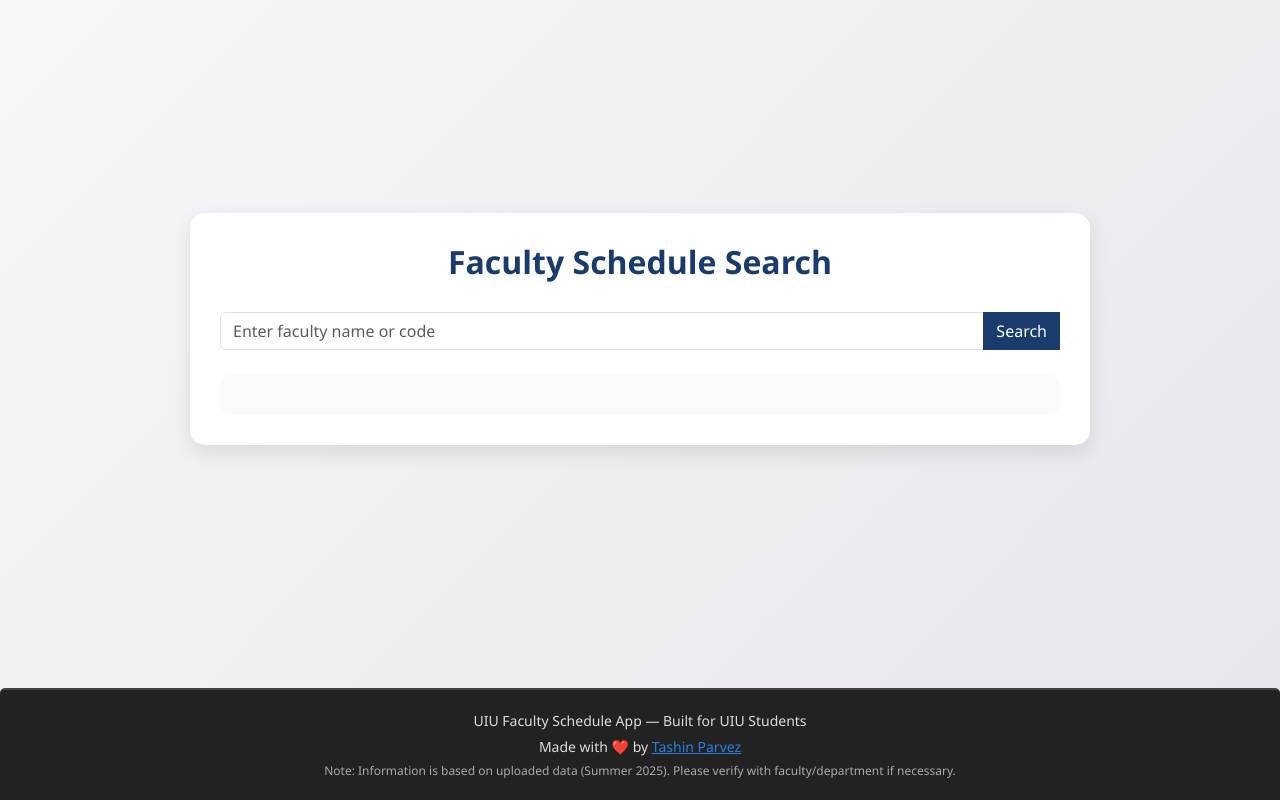
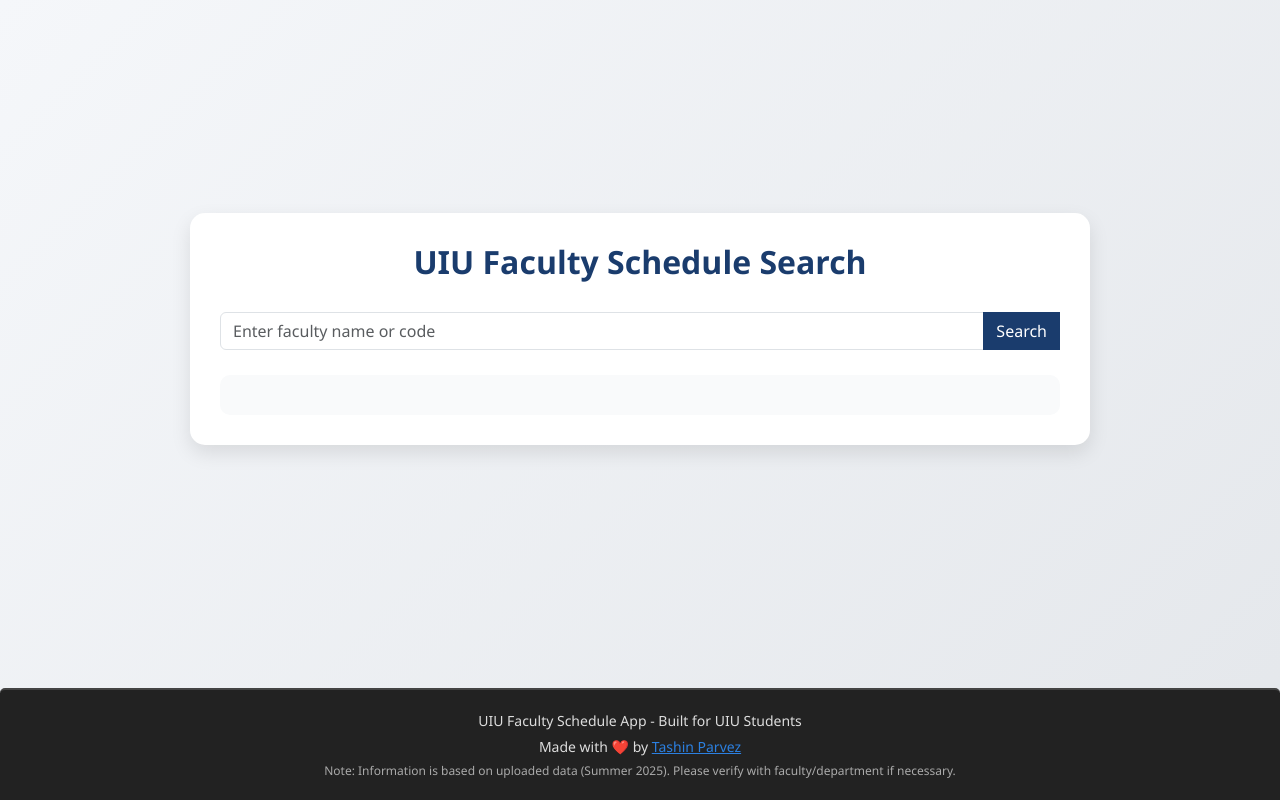
Before and after one commit to TashinParvez/uiu-faculty-schedule-app, a Flask app: page / in a window 1280 px wide. Run offline with Flask 3, Linux system fonts and the light colour scheme.

Commit message:
feat: all done V0.0.2.1

```diff
--- a/templates/index.html
+++ b/templates/index.html
@@ -227,7 +227,7 @@
 
     <main>
         <div class="container">
-            <h1>Faculty Schedule Search</h1>
+            <h1>UIU Faculty Schedule Search</h1>
             <form id="searchForm">
                 <div class="input-group mb-3">
                     <input type="text" id="searchInput" class="form-control" placeholder="Enter faculty name or code"
@@ -245,7 +245,7 @@
 
     <footer
         style="margin-top:30px; padding:15px; background:#222; color:#ddd; text-align:center; font-size:14px; border-radius:5px 5px 0 0;">
-        <p>UIU Faculty Schedule App — Built for UIU Students</p>
+        <p>UIU Faculty Schedule App - Built for UIU Students</p>
         <p>Made with ❤️ by
             <a href="https://github.com/TashinParvez" target="_blank" style="color:#2c80e1; text-decoration:none;">
                 <i class="bi bi-github"></i>
@@ -260,6 +260,7 @@
             faculty/department if necessary.</p>
     </footer>
 
+    <!--================================ Script ================================-->
     <script>
         const searchInput = document.getElementById('searchInput');
         const suggestionsDropdown = document.getElementById('suggestions');
@@ -349,7 +350,7 @@
         }
 
         function buildTodaySchedule(faculty) {
-            let todayHtml = '<div class="today-section"><h5>Today\'s Schedule (' + today + ')</h5>';
+            let todayHtml = '<div class="today-section"><h4 style="color:#1a3c6d">Today\'s Schedule (' + today + ')</h4>';
 
             if (faculty.undergrad && faculty.undergrad.schedule[today]) {
                 todayHtml += '<h6>Undergraduate</h6><ul class="list-group mb-3">';
@@ -387,11 +388,7 @@
             resultDiv.innerHTML = `
                 <div class="faculty-info">
 
-
-                    <h3 class="mb-3" style="color:#1a3c6d; font-weight:bold;">
-  ${faculty.name} (${code})
-</h3>
-
+                    <h3 class="mb-3" style="color:#1a3c6d; font-weight:bold;">${faculty.name} (${code})</h3>
                     <p class="mb-2"><strong>Designation:</strong> ${faculty.designation}</p>
                     <p class="mb-2"><strong>Room:</strong> ${faculty.room}</p>
                     <p class="mb-0"><strong>Email:</strong> ${faculty.email}</p>
```
